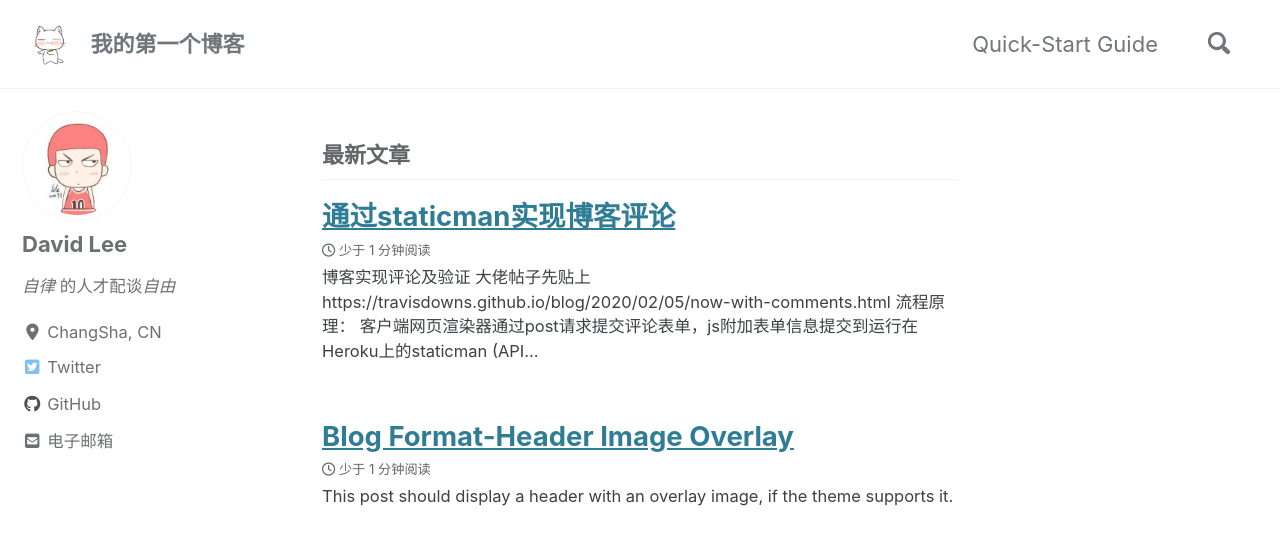
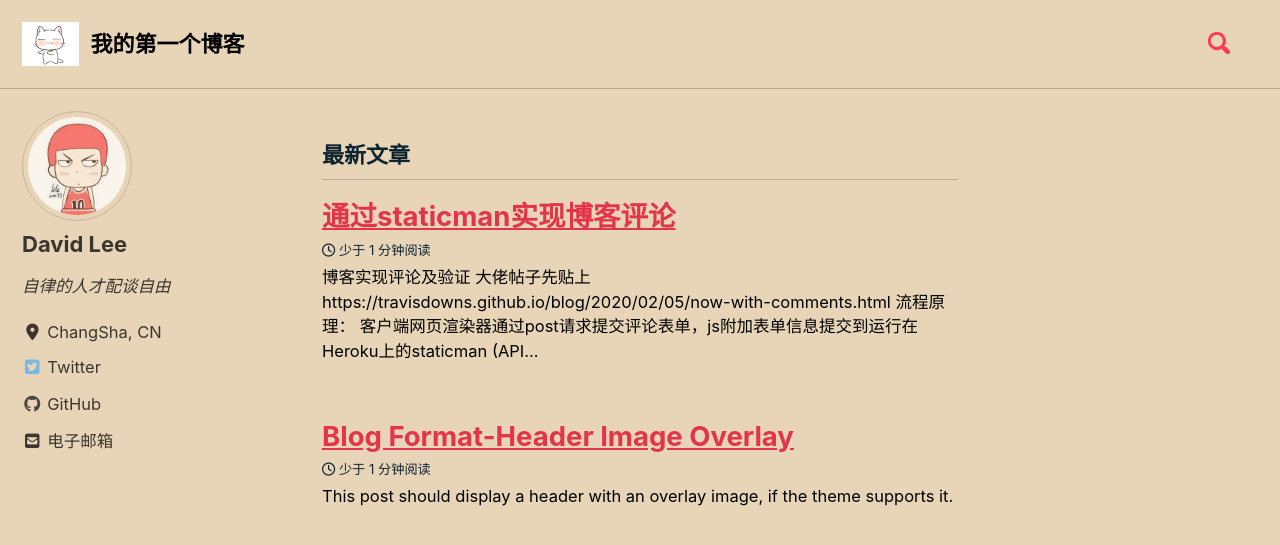
Before and after one commit to davidlee1818/davidlee1818.github.io, a Jekyll site: the page built from index.html, in a window 1280 px wide and 900 px high. Shown: the top 545 px of the window. Built offline with Jekyll 4.4.1, drawn with Linux system fonts in a browser that asks for light colours; cached includes are drawn as plain includes; nearby versions of some CDN libraries; the list of posts is cut into pages by our own code; comment, search, counter and statistics services are not loaded; a style sheet for code colours, icons or effects is not loaded.

Commit message:
change the theme color

```diff
--- a/_config.yml
+++ b/_config.yml
@@ -12,7 +12,7 @@
 
 remote_theme             : "mmistakes/minimal-mistakes@4.19.1"
 #theme                    : "minimal-mistakes-jekyll"
-minimal_mistakes_skin    : "default" # "air", "aqua", "contrast", "dark", "dirt", "neon", "mint", "plum", "sunrise"
+minimal_mistakes_skin    : "sunrise" # "air", "aqua", "contrast", "dark", "dirt", "neon", "mint", "plum", "sunrise"
 
 # Site Settings
 locale                   : "zh-CN"
@@ -97,7 +97,7 @@
 author:
   name             : *name
   avatar           : "/assets/images/david.jpg"
-  bio              : "*自律* 的人才配谈*自由*"
+  bio              : "*自律的人才配谈自由*"
   location         : "ChangSha, CN"
   email            : "davidlee1818@163.com"
   links:
@@ -122,13 +122,13 @@
   links:
     - label: "Twitter"
       icon: "fab fa-fw fa-twitter-square"
-      # url:
+      url: "https://twitter.com/davidlee1818"
     - label: "Facebook"
       icon: "fab fa-fw fa-facebook-square"
       # url:
     - label: "GitHub"
       icon: "fab fa-fw fa-github"
-      # url:
+      url: "https://github.com/davidlee1818"
     - label: "GitLab"
       icon: "fab fa-fw fa-gitlab"
       # url:
@@ -206,7 +206,7 @@
 permalink: /:categories/:title/
 paginate: 5 # amount of posts to show
 paginate_path: /page:num/
-timezone: # https://en.wikipedia.org/wiki/List_of_tz_database_time_zones
+timezone: Asia/Shanghai # https://en.wikipedia.org/wiki/List_of_tz_database_time_zones
 
 
 # Plugins (previously gems:)
--- a/_data/navigation.yml
+++ b/_data/navigation.yml
@@ -1,7 +1,7 @@
 # main links
 main:
-  - title: "Quick-Start Guide"
-    url: https://mmistakes.github.io/minimal-mistakes/docs/quick-start-guide/
+  # - title: "Quick-Start Guide"
+  #   url: https://mmistakes.github.io/minimal-mistakes/docs/quick-start-guide/
   # - title: "About"
   #   url: https://mmistakes.github.io/minimal-mistakes/about/
   # - title: "Sample Posts"
```
Also changed, not shown: 15 other files.
